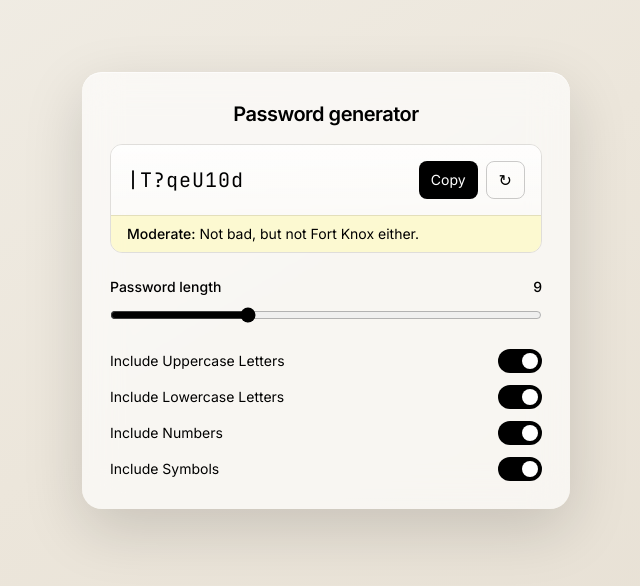
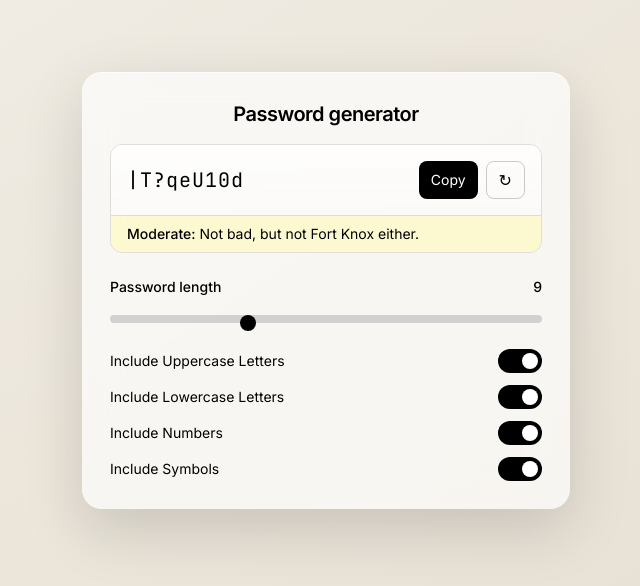
Before and after one commit to alton47/passwado, a Next.js app: page / in a window 1280 px wide. Shown: the part 110-696 px from the top of the page, without its empty margins (314-954 px from the left). Built offline with nearby package versions, Linux system fonts and the light colour scheme.

Commit message:
Update globals.css

```diff
--- a/app/globals.css
+++ b/app/globals.css
@@ -1,4 +1,5 @@
 @import "tailwindcss";
+
 
 :root {
   --bg-1: #f3f0ea;
@@ -34,3 +35,39 @@ body::before {
     0 20px 60px rgba(0, 0, 0, 0.15),
     inset 0 1px 0 rgba(255, 255, 255, 0.6);
 }
+
+/* Slider customization */
+input[type="range"] {
+  -webkit-appearance: none;
+  width: 100%;
+  height: 8px;
+  border-radius: 6px;
+  background: #d1d1d1;
+  outline: none;
+  transition: background 0.3s;
+}
+
+input[type="range"]::-webkit-slider-thumb {
+  -webkit-appearance: none;
+  appearance: none;
+  width: 16px;
+  height: 16px;
+  border-radius: 50%;
+  background: black;
+  cursor: pointer;
+  transition: background 0.3s, transform 0.2s;
+}
+
+input[type="range"]::-moz-range-thumb {
+  width: 16px;
+  height: 16px;
+  border-radius: 50%;
+  background: black;
+  cursor: pointer;
+}
+
+input[type="range"]::-webkit-slider-runnable-track {
+  height: 8px;
+  border-radius: 6px;
+  background: linear-gradient(to right, black 0%, black var(--progress), #00000020 var(--progress), #00000020 100%);
+}
```
